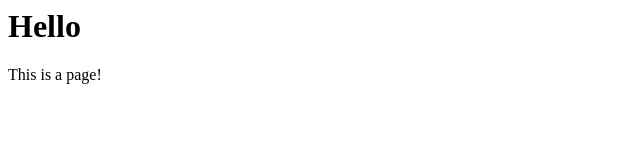
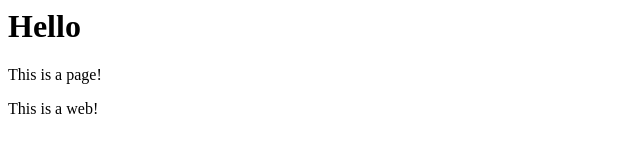
Before and after one commit to fr0777/fr0777.github.io, a plain HTML site: page index.html in a window 1280 px wide. Shown: the whole page, without its empty margins (0-640 px from the left). Drawn offline with Linux system fonts and the light colour scheme.

Commit message:
testing..

```diff
--- a/index.html
+++ b/index.html
@@ -1,2 +1,3 @@
 <h1>Hello</h1>
 <p>This is a page!</p>
+<p>This is a web!</p>
```
